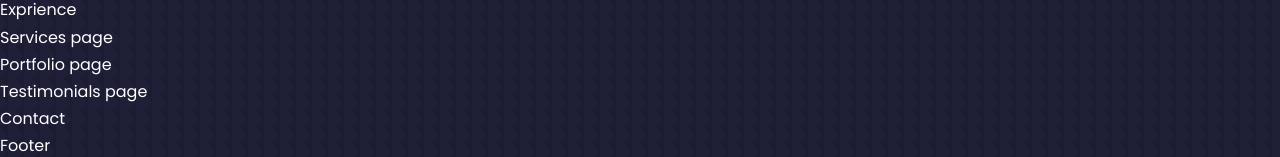
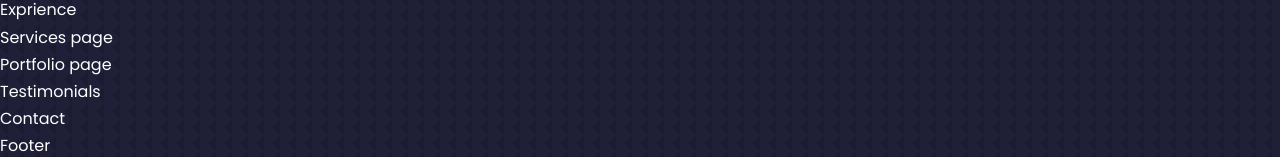
Before and after one commit to ProlificCoder17/portfolio_2025, a React (Vite) app: page / in a window 1280 px wide. Shown: the part 1225-1382 px from the top of the page. Built offline with nearby package versions, Linux system fonts and the light colour scheme.

Commit message:
Changed Tesimonials

```diff
--- a/src/components/testimonials/Testimonials.jsx
+++ b/src/components/testimonials/Testimonials.jsx
@@ -3,7 +3,7 @@
 
 const Testimonials = () => {
   return (
-    <div>Testimonials page</div>
+    <div>Testimonials</div>
   )
 }
 
```
